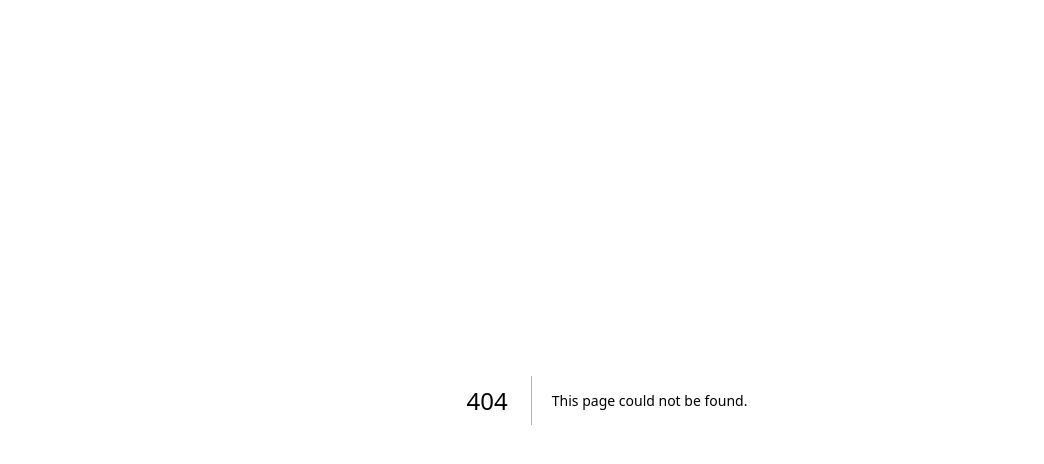
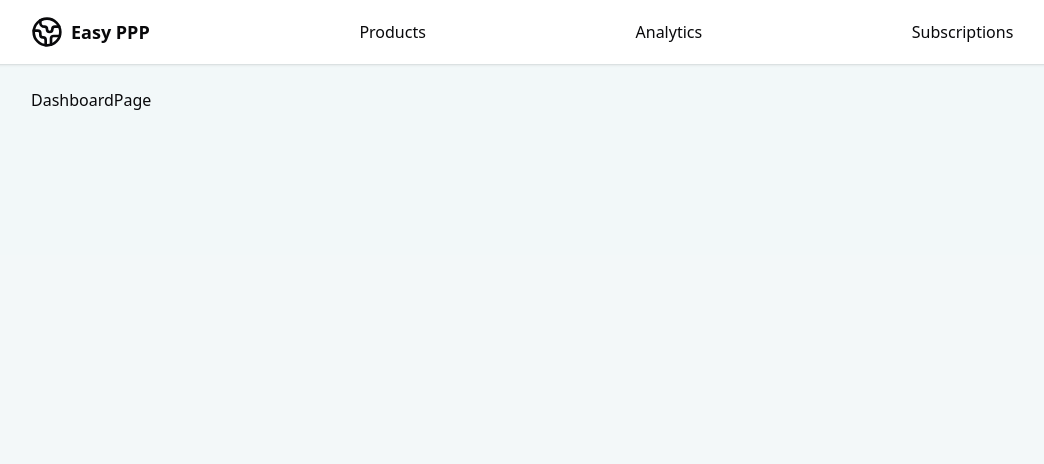
Before and after one commit to JaroslawNiescior/parity-deals-clone, a Next.js app: page /dashboard in a window 1280 px wide. Before the commit this address had no page. Shown: the top 464 px of the page, without its empty margins (33-1077 px from the left). Built offline with nearby package versions, Linux system fonts and the light colour scheme.

Commit message:
Add dashboard layout with navigation bar and middleware for protected routes

```diff
--- /dev/null
+++ b/src/app/dashboard/_components/NavBar.tsx
@@ -0,0 +1,23 @@
+import BrandLogo from '@/components/BrandLogo';
+import Link from 'next/link';
+
+export default function NavBar() {
+  return (
+    <header className="flex py-4 shadow bg-background">
+      <nav className="container flex items-center gap-10">
+        <Link href="/dashboard" className="mr-auto">
+          <BrandLogo />
+        </Link>
+        <Link href="/products" className="mr-auto">
+          Products
+        </Link>
+        <Link href="/products" className="mr-auto">
+          Analytics
+        </Link>
+        <Link href="/products" className="mr-auto">
+          Subscriptions
+        </Link>
+      </nav>
+    </header>
+  );
+}
--- /dev/null
+++ b/src/app/dashboard/layout.tsx
@@ -0,0 +1,14 @@
+import NavBar from './_components/NavBar';
+
+export default function DashboardLayout({
+  children,
+}: {
+  children: React.ReactNode;
+}) {
+  return (
+    <div className="bg-accent/5 min-h-screen">
+      <NavBar />
+      <div className="container py-6">{children}</div>
+    </div>
+  );
+}
--- /dev/null
+++ b/src/app/dashboard/page.tsx
@@ -0,0 +1,3 @@
+export default function DashboardPage() {
+  return <div>DashboardPage</div>;
+}
```
Also changed, not shown: src/middleware.ts (+13 -2 lines).
